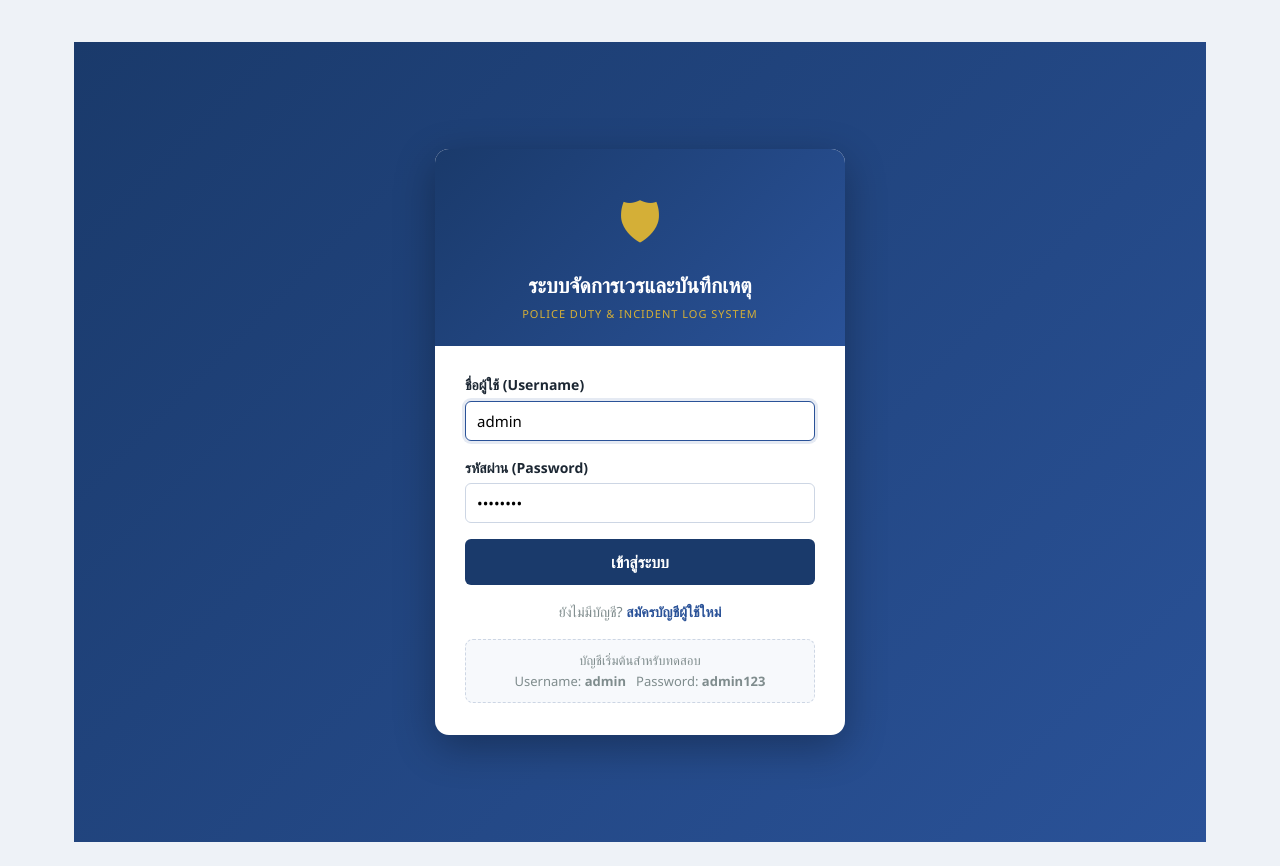
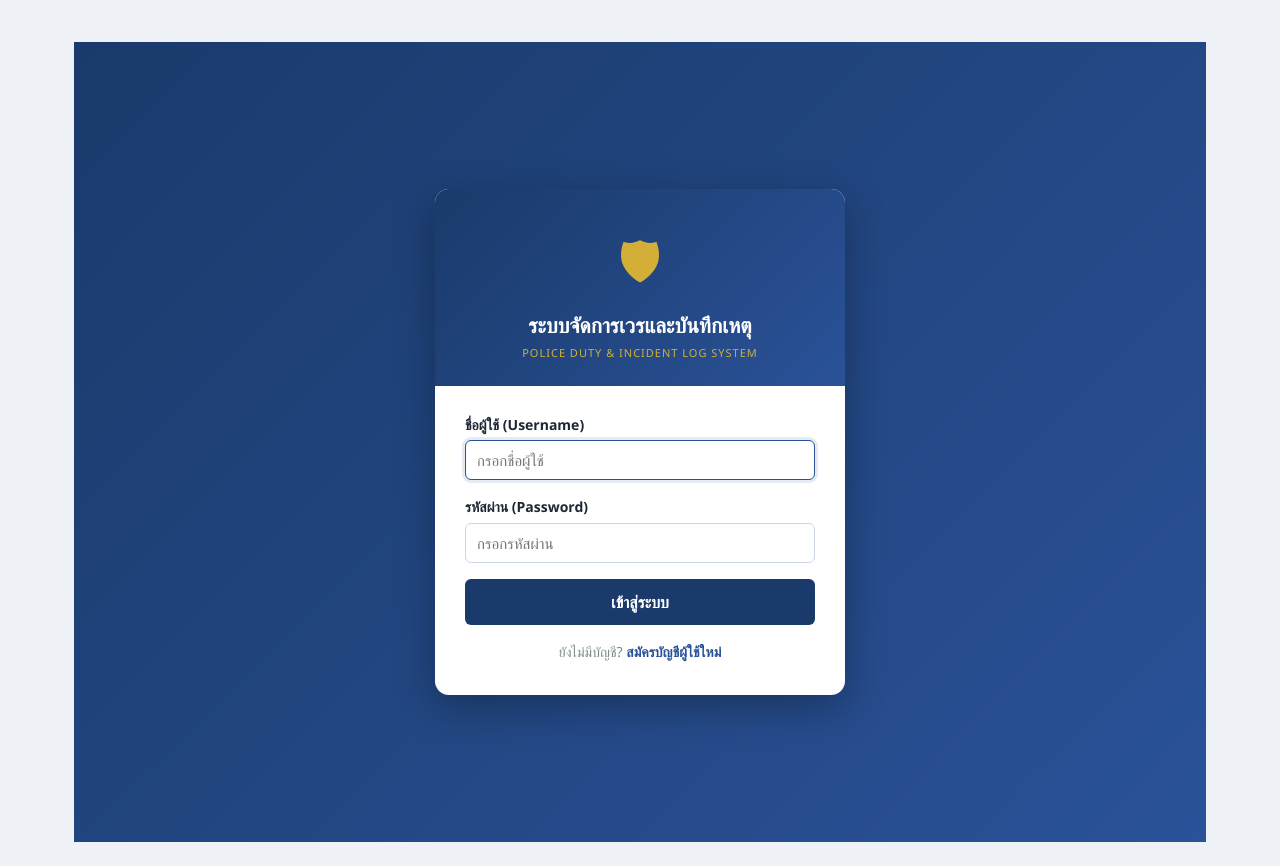
Before and after one commit to Mixky123/police-duty-log, a Flask app: page /login in a window 1280 px wide. Run offline with Flask 3, Linux system fonts and the light colour scheme; some libraries are stand-ins or nearby versions.

Commit message:
ลบค่า login ที่ใส่ไว้ล่วงหน้า ให้ผู้ใช้กรอกเอง
- ลบ value="admin" และ value="admin123" ออกจากช่องกรอก ใส่ placeholder แทน
- ลบกล่องที่โชว์รหัสผ่าน admin/admin123 (ช่องโหว่ความปลอดภัย)

Co-Authored-By: Claude Opus 4.8 (1M context) <noreply@anthropic.com>

```diff
--- a/templates/login.html
+++ b/templates/login.html
@@ -20,11 +20,11 @@
             <form method="POST" action="{{ url_for('login') }}">
                 <div class="form-group">
                     <label for="username">ชื่อผู้ใช้ (Username)</label>
-                    <input type="text" id="username" name="username" value="admin" required autofocus>
+                    <input type="text" id="username" name="username" placeholder="กรอกชื่อผู้ใช้" required autofocus>
                 </div>
                 <div class="form-group">
                     <label for="password">รหัสผ่าน (Password)</label>
-                    <input type="password" id="password" name="password" value="admin123" required>
+                    <input type="password" id="password" name="password" placeholder="กรอกรหัสผ่าน" required>
                 </div>
                 <button type="submit" class="btn btn-primary">เข้าสู่ระบบ</button>
             </form>
@@ -32,10 +32,6 @@
             <div class="auth-footer">
                 ยังไม่มีบัญชี? <a href="{{ url_for('register') }}">สมัครบัญชีผู้ใช้ใหม่</a>
             </div>
-            <div class="hint-box">
-                บัญชีเริ่มต้นสำหรับทดสอบ<br>
-                Username: <b>admin</b> &nbsp; Password: <b>admin123</b>
-            </div>
         </div>
     </div>
 </div>
```
